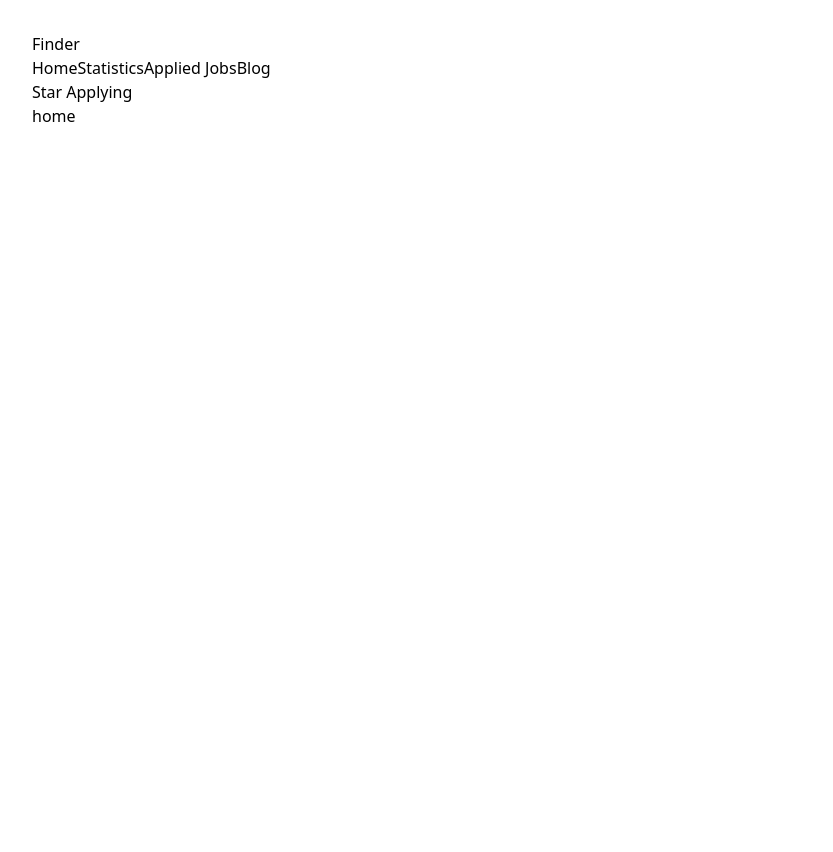
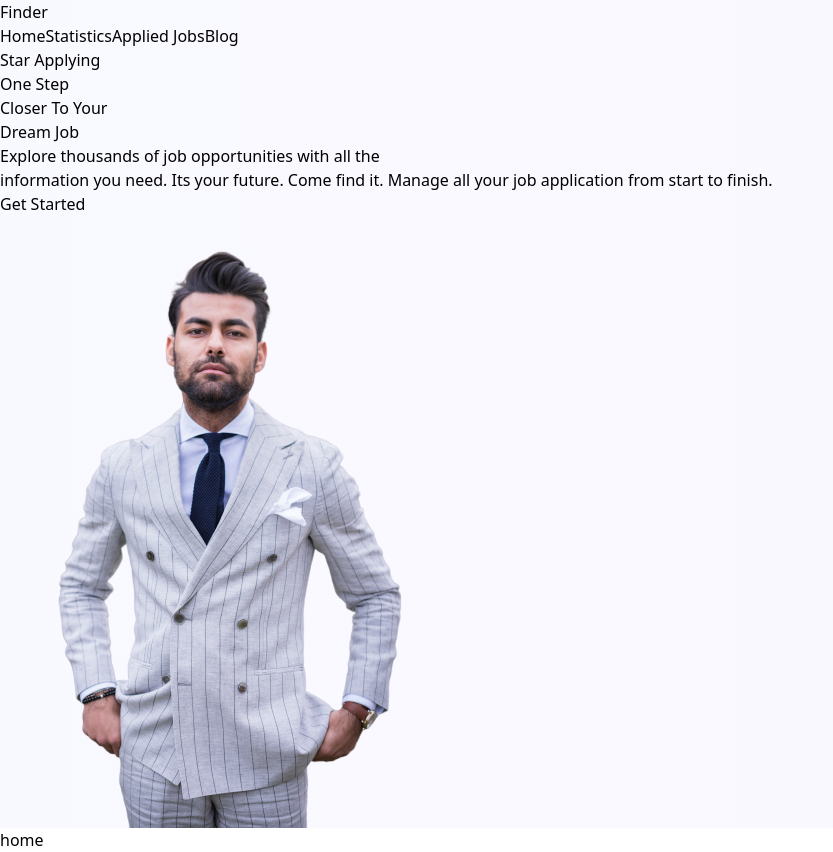
Before and after one commit to alive1258/Job-finder-website, a React (Vite) app: page / in a window 1280 px wide. Shown: the whole page, without its empty margins (0-833 px from the left). Before the commit the page ends 800 px from the top, so only its background shows below. Built offline with nearby package versions, Linux system fonts and the light colour scheme.

Commit message:
header section done

```diff
--- a/src/App.css
+++ b/src/App.css
@@ -1,7 +1,7 @@
 #root {
-  max-width: 1280px;
-  margin: 0 auto;
-  padding: 2rem;
+  /* max-width: 1470px; */
+  /* margin: 0 auto; */
+  /* padding: 2rem; */
   /* text-align: center; */
 }
 
--- /dev/null
+++ b/src/components/Header/Header.css
@@ -0,0 +1,3 @@
+.head-container{
+    background: linear-gradient(90deg, rgba(126, 144, 254, 0.05) 0%, rgba(152, 115, 255, 0.05) 100%);
+}
--- a/src/components/Header/Header.jsx
+++ b/src/components/Header/Header.jsx
@@ -1,22 +1,47 @@
-import React from 'react';
-import { Link } from 'react-router-dom';
+import React from "react";
+import { Link } from "react-router-dom";
+import janko from "../img/janko-preview.png";
+import './Header.css'
 
 const Header = () => {
   return (
-        <nav className='container md:flex md:justify-between md:items-center '>
+    <div className="head-container px-8 py-4" >
+      <nav className="container md:flex md:justify-between md:items-center ">
         <div>
-                <h1 className='font-bold text-3xl '>Finder</h1>
+          <h1 className="font-bold text-3xl ">Finder</h1>
         </div>
-          <div className='flex gap-4'>
-          <Link to='/'>Home</Link>
-            <Link to='/statistics'>Statistics</Link>
-            <Link to='/appliedjobs'>Applied Jobs</Link>
-            <Link to='/blog'>Blog</Link>
+        <div className="flex gap-4">
+          <Link to="/">Home</Link>
+          <Link to="/statistics">Statistics</Link>
+          <Link to="/appliedjobs">Applied Jobs</Link>
+          <Link to="/blog">Blog</Link>
         </div>
         <div>
-            <button className='bg-[#7E90FE] text-white font-semibold sm:p-2 md:p-4 rounded-lg'>Star Applying</button>
+          <button className="bg-[#7E90FE] text-white font-semibold  p-4 rounded-lg">
+            Star Applying
+          </button>
         </div>
       </nav>
+      <header className="md:flex md:flex-row  mt-8">
+        <div className="pt-16">
+          <h1 className="md:text-7xl font-bold">
+            One Step <br /> Closer To Your <br />
+            <span className="text-[#7E90FE]">Dream Job</span>
+          </h1>
+          <p className="mt-8 md:text-lg">
+            Explore thousands of job opportunities with all the <br />
+            information you need. Its your future. Come find it. Manage all  your
+            job application from start to finish.
+          </p>
+          <button className="bg-[#7E90FE] mt-8 text-white font-semibold  p-4 rounded-lg">
+            Get Started
+          </button>
+        </div>
+        <div>
+          <img className="md:h-[520px] md:w-[750px]  " src={janko} alt="" />
+        </div>
+      </header>
+    </div>
   );
 };
 
```
Also changed, not shown: src/components/img/janko-preview.png (added). Lines whose indentation alone changed are shown as unchanged.
